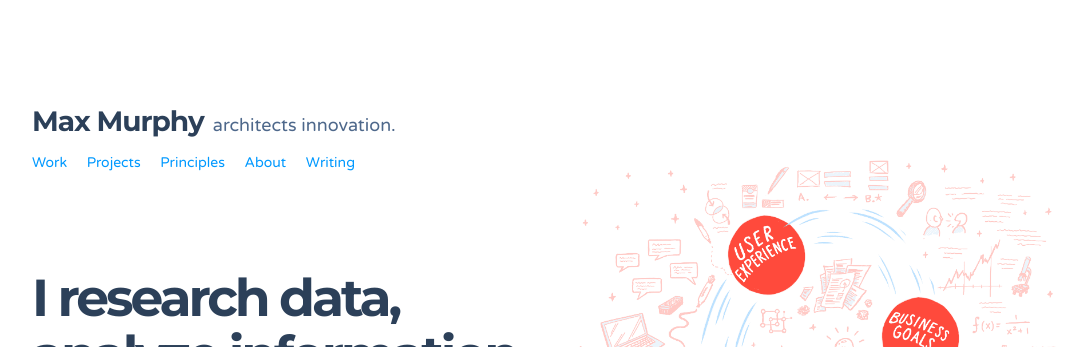
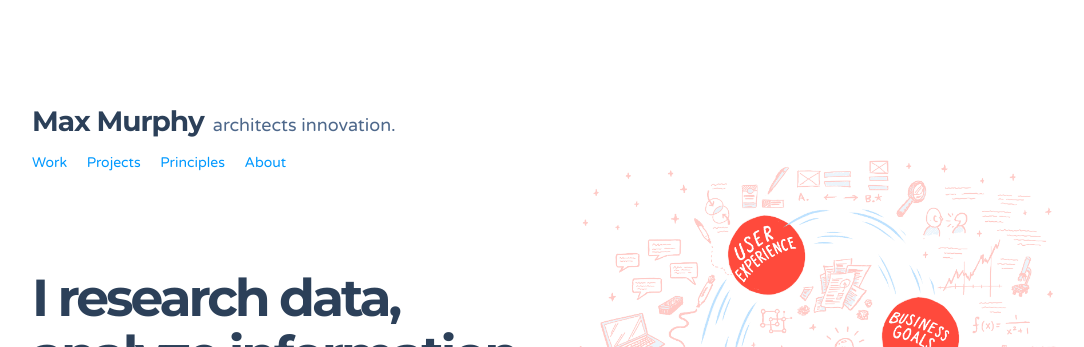
Before and after one commit to zenifold/max_page, a Jekyll site: the page built from index.html, in a window 1280 px wide and 900 px high. Shown: the top 347 px of the window, without its empty margins (96-1180 px from the left). Built offline with Jekyll 4.4.1, drawn with Linux system fonts in a browser that asks for light colours; some web fonts are replaced.

Commit message:
updates no more writing for now

```diff
--- a/_includes/footer.html
+++ b/_includes/footer.html
@@ -9,7 +9,7 @@
       <a class="inline-block mr2" href="/#projects">Projects</a>
       <a class="inline-block mr2" href="/principles/">Principles</a>
       <a class="inline-block mr2" href="/about/">About</a>
-      <a class="inline-block" href="/writing/">Writing</a>
+      <!--<a class="inline-block" href="/writing/">Writing</a>-->
     </nav>
 
     {% include social-icons.html %}
--- a/_includes/site-nav.html
+++ b/_includes/site-nav.html
@@ -11,7 +11,7 @@
     <a class="inline-block mr2" href="#projects">Projects</a>
     <a class="inline-block mr2" href="/principles/">Principles</a>
     <a class="inline-block mr2" href="/about/">About</a>
-    <a class="inline-block" href="/writing/">Writing</a>
+    <!--<a class="inline-block" href="/writing/">Writing</a>-->
   </nav>
 
   <nav class="site-nav-menu right default-shadow absolute">
```
